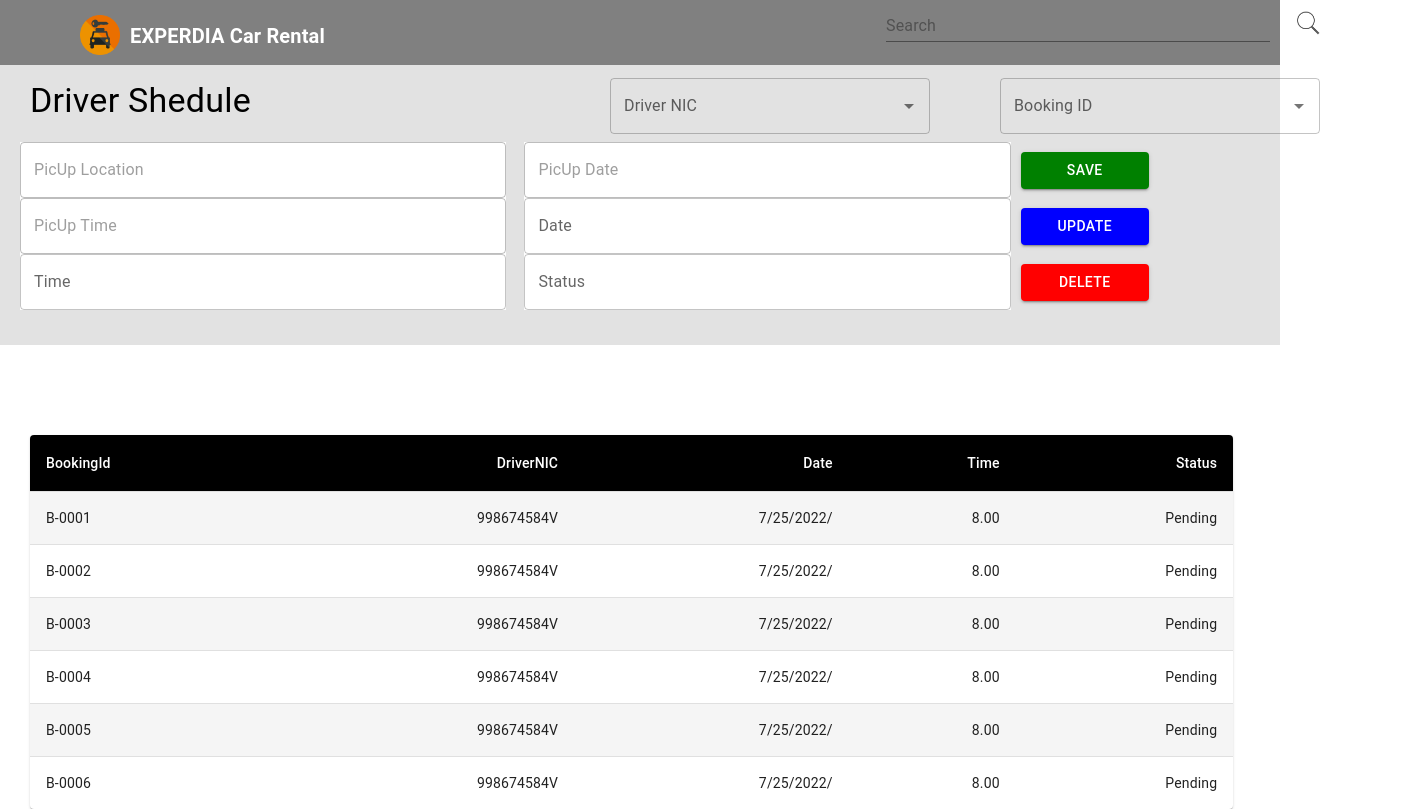
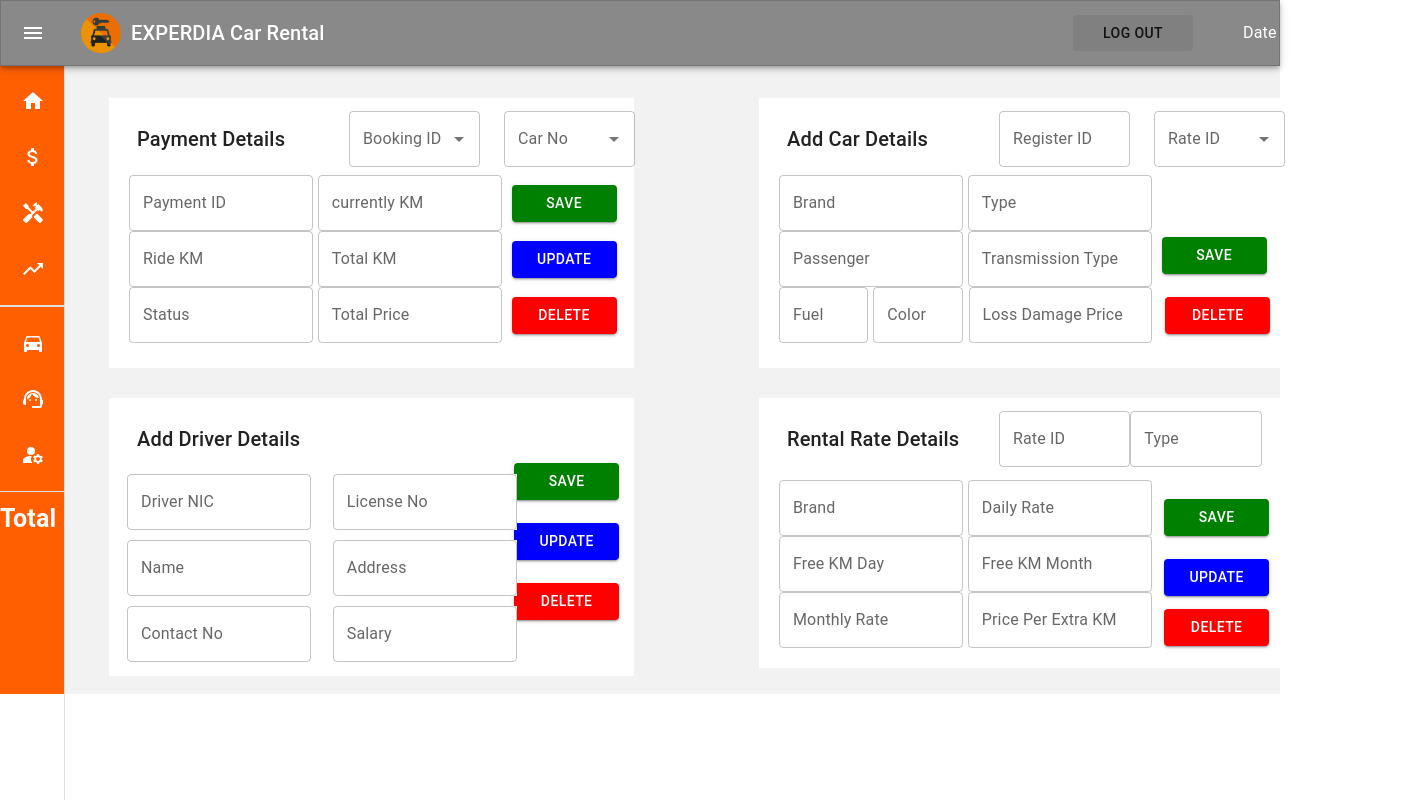
Before and after one commit to Prabhashwaree/Experdia_Car_RentalNew_System, a React (Create React App) app in the folder frontend/: page / in a window 1280 px wide. Shown: the whole page, 1401 px wide, since content can reach past the window. Built offline with nearby package versions, Linux system fonts and the light colour scheme.

Commit message:
Update Admin dash board

```diff
--- a/frontend/src/app/App.js
+++ b/frontend/src/app/App.js
@@ -15,11 +15,11 @@
     // <SignInPage />
     // <SignUpPage />
     // <CustomerRegisterPage />
-    <DriverShedulePage/>
+    // <DriverShedulePage/>
     // <Routes>
     //     <Route exact path="/" element={<DashBoardPage />}/>
     // </Routes>
-    // <AdminDashBoardPages />
+    <AdminDashBoardPages />
     // <BookingPage />
   );
 }
--- a/frontend/src/pages/AdminDashBoard/index.jsx
+++ b/frontend/src/pages/AdminDashBoard/index.jsx
@@ -158,7 +158,7 @@
           <Typography variant="h6" noWrap component="div" style={{position: "absolute",left:"130px"}}>
           EXPERDIA Car Rental
           </Typography>
-          <Button variant="Create account" style={{position: "relative",backgroundColor:"gray",left:"980px",zIndex:"1",width:"120px"}}><b>Log Out</b></Button>
+          <Button variant="Create account" style={{position: "relative",backgroundColor:"gray",left:"980px",zIndex:"1",width:"120px"}}>Log Out</Button>
           <Typography variant="h7" noWrap component="div" style={{position: "relative",left:"1030px"}}>
          Date
           </Typography>
--- a/frontend/src/pages/CustomerRegister/index.jsx
+++ b/frontend/src/pages/CustomerRegister/index.jsx
@@ -13,6 +13,8 @@
 import Button from '@mui/material/Button';
 import Autocomplete from '@mui/material/Autocomplete';
 import Input from '@mui/material/Input';
+import IconButton from '@mui/material/IconButton';
+import PhotoCamera from '@mui/icons-material/PhotoCamera';
 
 const ariaLabel = { 'aria-label': 'description' };
 
@@ -23,10 +25,15 @@
 ];
 
 
-export default function CustomerRegisterPage(){
+ class CustomerRegisterPage extends Component{
 
 
-    return (
+    constructor(props){
+        super(props);
+      }
+
+    render(){
+      return (
 
         <>
 
@@ -36,7 +43,7 @@
             <div id="navivar"></div>
 
             <img src={carLogo} style={{position: "absolute",left:"80px",top:"1.9%",zIndex:"1",width:"40px",height:"40px"}} />
-            <h1 style={{position: "absolute",left:"1360px",top:"2.8%",zIndex:"1",width:"40px",height:"40px",fontSize:"20px",fontWeight:"100",color:"white"}}>Back</h1>
+            <h1 style={{position: "absolute",left:"1360px",top:"2.8%",zIndex:"1",width:"40px",height:"40px",fontSize:"20px",fontWeight:"100",color:"white"}}>My Profile</h1>
             <Typography variant="h6" component="div" sx={{ flexGrow: 1 }} style={{position: "absolute",left:"130px",top:"2.5%",zIndex:"1",color:"white"}}>
             <b>EXPERDIA Car Rental</b>
             </Typography>
@@ -45,12 +52,10 @@
                 <h1>Create Account</h1>
 
                 {/* <p style={{textAlign:"left",margin:"auto",left:"570px",position: "relative"}}>Use a minimum of 10 characters, including uppercase letters,<br/> lowercase letters and numbers.</p> */}
-
-                <Button style={{position: "relative",left:"388px",top:"100px",width:"35px"}}><img src={cam} style={{width:"35px"}}/> </Button>
+                <IconButton color="primary" aria-label="upload picture" component="label" style={{position: "relative",left:"380px",top:"100px",width:"45px"}}> <input hidden accept="image/*" type="file" /> <PhotoCamera /> </IconButton>
                 <TextField id="outlined-basic" label="NIC Number" variant="outlined" style={{position: "relative",left:"-56px",top:"95px",zIndex:"1",width:"380px"}}/>
-                <Button style={{position: "relative",left:"430px",top:"100px",width:"35px"}}><img src={cam} style={{width:"35px"}}/> </Button>
-
-                <TextField id="outlined-basic" label="License Number" variant="outlined" style={{position: "relative",left:"-6px",top:"95px",zIndex:"1",width:"380px"}}/><br/>
+                <IconButton color="primary" aria-label="upload picture" component="label" style={{position: "relative",left:"440px",top:"100px",width:"45px"}}> <input hidden accept="image/*" type="file" /> <PhotoCamera /> </IconButton>
+                <TextField id="outlined-basic" label="License Number" variant="outlined" style={{position: "relative",left:"8px",top:"95px",zIndex:"1",width:"380px"}}/><br/>
 
 
                 <TextField id="outlined-basic" label="Name" variant="outlined" style={{position: "relative",left:"-57px",top:"110px",zIndex:"1",width:"380px"}}/>
@@ -80,8 +85,10 @@
 
         </>
 
-    );
+      );
 
+    }
 
 
 }
+export default CustomerRegisterPage;
--- a/frontend/src/pages/DriverShedule/index.jsx
+++ b/frontend/src/pages/DriverShedule/index.jsx
@@ -40,21 +40,6 @@
   },
 }));
 
-function createData(BookingId, DriverNIC, Date, Time, Status) {
-  return {BookingId, DriverNIC, Date, Time, Status};
-}
-
-const rows = [
-        createData('B-0001','998674584V','7/25/2022/','8.00','Pending'),
-         createData('B-0002','998674584V','7/25/2022/','8.00','Pending'),
-         createData('B-0003','998674584V','7/25/2022/','8.00','Pending'),
-         createData('B-0004','998674584V','7/25/2022/','8.00','Pending'),
-         createData('B-0005','998674584V','7/25/2022/','8.00','Pending'),
-         createData('B-0006','998674584V','7/25/2022/','8.00','Pending'),
-
-
-];
-
 const ariaLabel = { 'aria-label': 'description' };
 
 
@@ -69,9 +54,12 @@
       ];
 
 
-export default function DriverShedulePage(){
+class DriverShedulePage extends Component{
+    constructor(props){
+      super(props);
+    }
 
-
+  render(){
     return (
 
       <>
@@ -130,12 +118,12 @@
 <section>
           <div>
 
-            <div style={{position: "absolute",left:"600px",top:"118px",zIndex:"2",color:"black"}}>
+          <div style={{position: "absolute",left:"600px",top:"10px",zIndex:"2",color:"black"}}>
 
         </div>
 
 
-    <TableContainer component={Paper} style={{width:"94%",left:"30px",top:"20px",position:"relative",top:"90px"}}>
+  <TableContainer component={Paper} style={{width:"94%",left:"30px",top:"20px",position:"relative",top:"10px"}}>
   <Table sx={{ minWidth: 700 }} aria-label="customized table">
     <TableHead>
       <TableRow>
@@ -148,19 +136,7 @@
       </TableRow>
     </TableHead>
     <TableBody>
-        {rows.map((row) => (
-          <StyledTableRow key={row.BookingId}>
-            <StyledTableCell component="th" scope="row">
-              {row.BookingId}
-            </StyledTableCell>
 
-            <StyledTableCell align="right">{row. DriverNIC}</StyledTableCell>
-            <StyledTableCell align="right">{row.Date}</StyledTableCell>
-            <StyledTableCell align="right">{row.Time}</StyledTableCell>
-            <StyledTableCell align="right">{row.Status}</StyledTableCell>
-
-          </StyledTableRow>
-        ))}
     </TableBody>
   </Table>
 </TableContainer>
@@ -178,6 +154,10 @@
 
     );
 
+  }
+
 
 
 }
+
+export default DriverShedulePage;
--- a/frontend/src/pages/SignIn/index.jsx
+++ b/frontend/src/pages/SignIn/index.jsx
@@ -12,10 +12,14 @@
 
 
 
-export default function SignInPage(){
+class SignInPage extends Component{
 
+    constructor(props){
+        super(props);
+      }
 
-    return (
+    render(){
+      return (
 
         <>
 
@@ -41,7 +45,7 @@
                     style={{position: "relative",top:"70px",zIndex:"1",width:"380px"}}/><br/>
                 <Button variant="Continue with account" style={{position: "relative",top:"85px",backgroundColor:"lightBlue" ,zIndex:"1",width:"380px"}}>Continue with account</Button><br/>
                 <div style={{position: "relative",top:"115px",zIndex:"1",width:"98.5px",height:"1px",left:"570px",backgroundColor:"rgb(212, 212, 212)"}}></div>
-                <p style={{}}>or use one of these options</p>
+                <p style={{color:"black",position: "relative",top:"105px"}}>or use one of these options</p>
                 <div style={{position: "relative",top:"96.1px",zIndex:"1",width:"98.5px",height:"1px",left:"850px",backgroundColor:"rgb(212, 212, 212)"}}></div>
 
                 <img src={facebook} style={{position: "relative",top:"115px",zIndex:"1",width:"98.5px",height:"1px",left:"-10px",zIndex:"1",width:"50px",height:"50px",cursor:"pointer"}}/>
@@ -59,8 +63,10 @@
 
         </>
 
-    );
+      );
 
+    }
 
 
 }
+export default SignInPage;
--- a/frontend/src/pages/SignUp/index.jsx
+++ b/frontend/src/pages/SignUp/index.jsx
@@ -20,9 +20,13 @@
 ];
 
 
-export default function SignUpPage(){
+class SignUpPage extends Component{
 
+        constructor(props){
+            super(props);
+          }
 
+        render(){
           return (
 
             <>
@@ -42,7 +46,7 @@
                     <h1>Create Account</h1>
 
                     <p style={{textAlign:"left",margin:"auto",left:"570px",position: "relative"}}>Use a minimum of 10 characters, including uppercase letters,<br/> lowercase letters and numbers.</p>
-
+                    <TextField id="outlined-basic" label="User Name" variant="outlined" style={{position: "relative",top:"85px",zIndex:"1",width:"380px"}}/><br/>
                     <TextField id="outlined-basic" label="User Name" variant="outlined" style={{position: "relative",top:"95px",zIndex:"1",width:"380px"}}/><br/>
                     <TextField
                         id="outlined-password-input"
@@ -67,7 +71,7 @@
                     <div style={{position: "relative",top:"162px",zIndex:"1",width:"380px",height:"1px",left:"570px",backgroundColor:"rgb(212, 212, 212)"}}></div>
                     <p style={{position: "relative",fontSize:"14px",top:"180px"}}>By signing in or creating an account, you agree with our <b style={{color:"rgb(58, 87, 255)",cursor:"pointer"}}>Terms &<br/> conditions and Privacy statement</b></p>
                     <div style={{position: "relative",top:"198px",zIndex:"1",width:"380px",height:"1px",left:"570px",backgroundColor:"rgb(212, 212, 212)"}}></div>
-                <p style={{position: "relative",fontSize:"14px",top:"227px"}}>All rights reserved.<br/>Copyright (2022 - 2023) - Booking.com™</p>
+                    <p style={{position: "relative",fontSize:"14px",top:"210px"}}>All rights reserved.<br/>Copyright (2022 - 2023) - Booking.com™</p>
                 </div>
 
             </section>
@@ -77,6 +81,9 @@
 
       );
 
+    }
+
 
 
   }
+export default SignUpPage;
```
Also changed, not shown: frontend/src/pages/AdminDashBoard/page/home.jsx (+13 -3 lines). Lines whose indentation alone changed are shown as unchanged.
